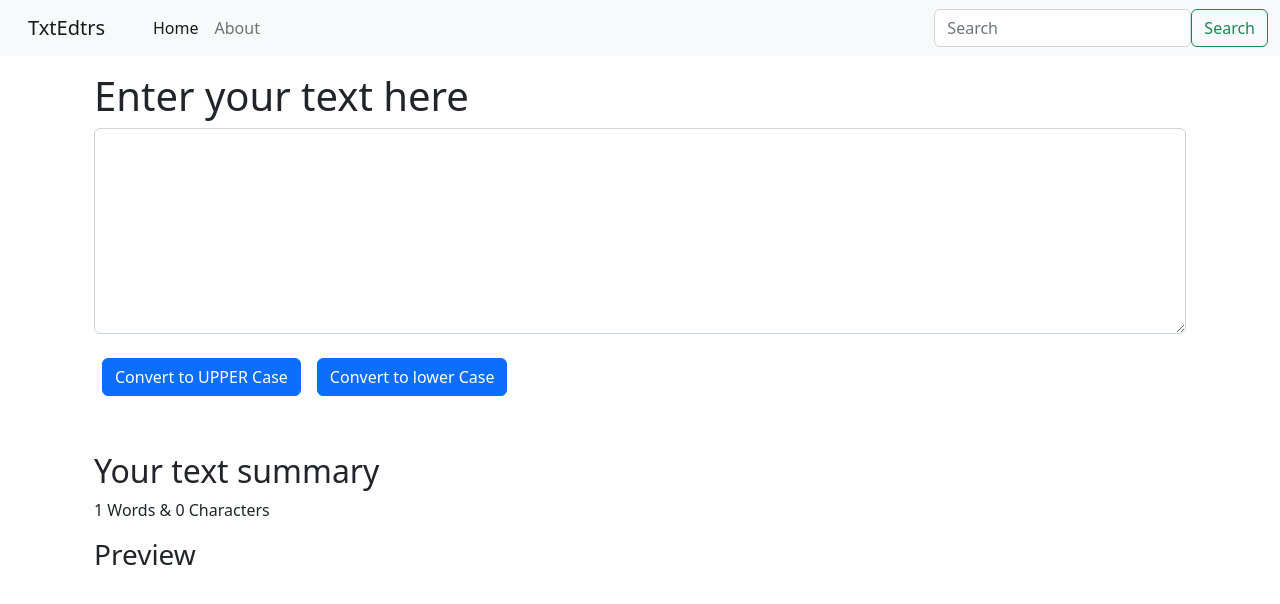
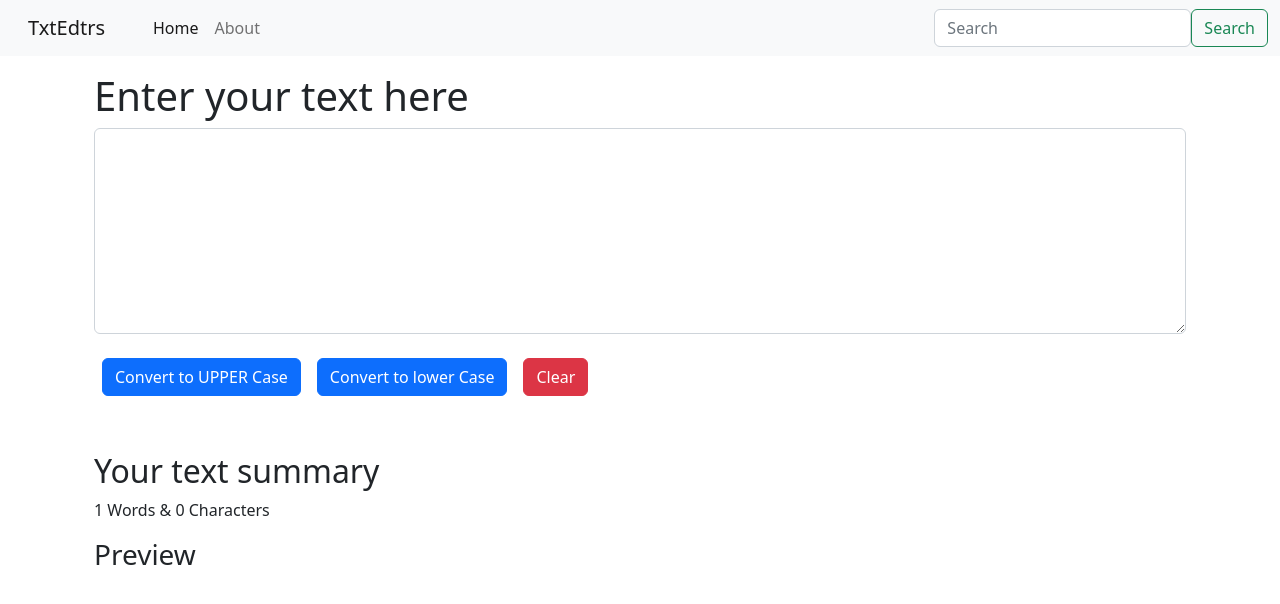
Before and after one commit to a1nukarsh/new-text-utils, a React (Create React App) app: page / in a window 1280 px wide. Shown: the top 604 px of the page. Built offline with nearby package versions, Linux system fonts and the light colour scheme.

Commit message:
Update TextForm.js

```diff
--- a/src/components/TextForm.js
+++ b/src/components/TextForm.js
@@ -11,6 +11,11 @@ export default function TextForm(props) {
   const handleLowClick = ()=>{
     console.log("LOWER CASE WAS CLICKED")
     let newText = text.toLowerCase()
+    setText(newText)
+  }
+  const handleClearClick = ()=>{
+    console.log("CLEAR WAS CLICKED")
+    let newText = ""
     setText(newText)
   }
   const handleOnChange = (event)=>{
@@ -29,6 +34,7 @@ export default function TextForm(props) {
     </div>
     <button className="btn btn-primary my-2 mx-2" onClick={handleUpClick}>Convert to UPPER Case</button>
     <button className="btn btn-primary my-2 mx-2" onClick={handleLowClick}>Convert to lower Case</button>
+    <button className="btn btn-danger my-2 mx-2" onClick={handleClearClick}>Clear</button>
     </div>
     <div className="container my-5">
       <h2>Your text summary</h2>
```
